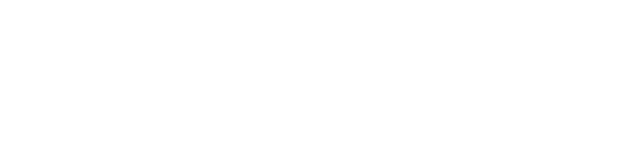
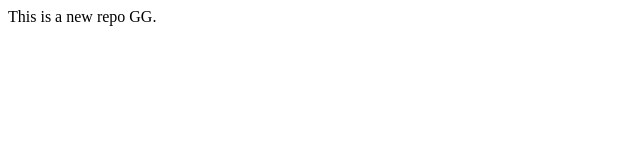
Before and after one commit to sirajumtahmid/LocalRepo, a plain HTML site: page index.html in a window 1280 px wide. Shown: the whole page, without its empty margins (0-640 px from the left). Drawn offline with Linux system fonts and the light colour scheme.

Commit message:
New modifies

```diff
--- a/index.html
+++ b/index.html
@@ -0,0 +1 @@
+<P> This is a new repo GG.</P>
--- a/style.css
+++ b/style.css
@@ -1,3 +1,4 @@
 p{
-    color: red;
+
+    color: #00ff51;
 }
```
